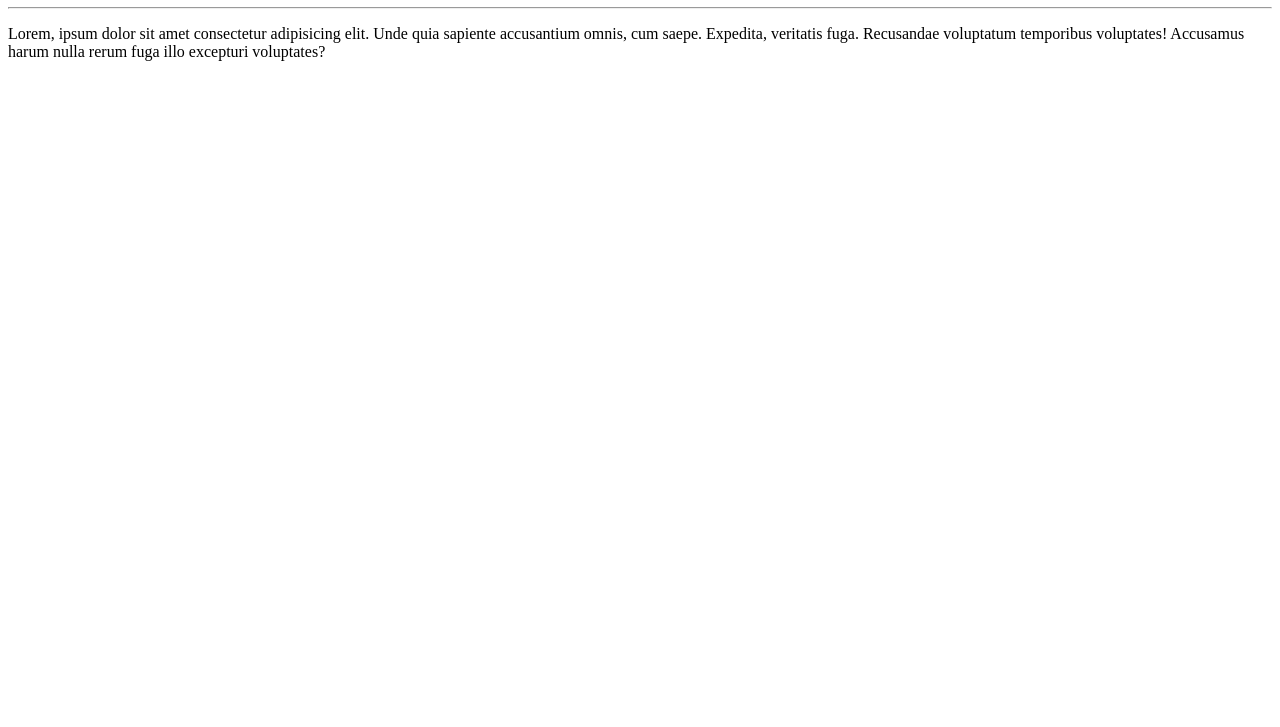
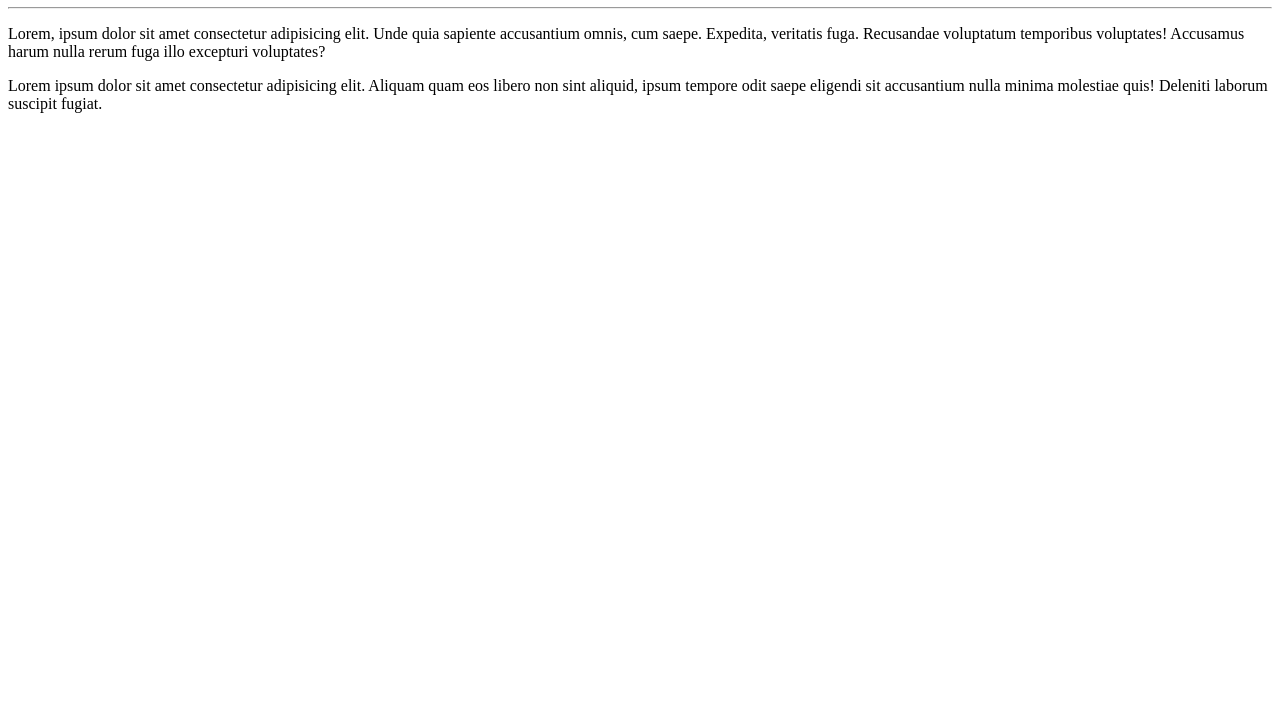
Before and after one commit to Mel-Misaki/Ola-Mundo, a plain HTML site: page site-exemplo/index.html in a window 1280 px wide. Shown: the part 73-800 px from the top of the page. Drawn offline with Linux system fonts and the light colour scheme.

Commit message:
Adicionei um parágrafo

```diff
--- a/site-exemplo/index.html
+++ b/site-exemplo/index.html
@@ -9,5 +9,7 @@
     <h1>Olá, Mundo!</h1>
     <hr>
     <p>Lorem, ipsum dolor sit amet consectetur adipisicing elit. Unde quia sapiente accusantium omnis, cum saepe. Expedita, veritatis fuga. Recusandae voluptatum temporibus voluptates! Accusamus harum nulla rerum fuga illo excepturi voluptates?</p>
+
+    <p>Lorem ipsum dolor sit amet consectetur adipisicing elit. Aliquam quam eos libero non sint aliquid, ipsum tempore odit saepe eligendi sit accusantium nulla minima molestiae quis! Deleniti laborum suscipit fugiat.</p>
 </body>
 </html>
```
